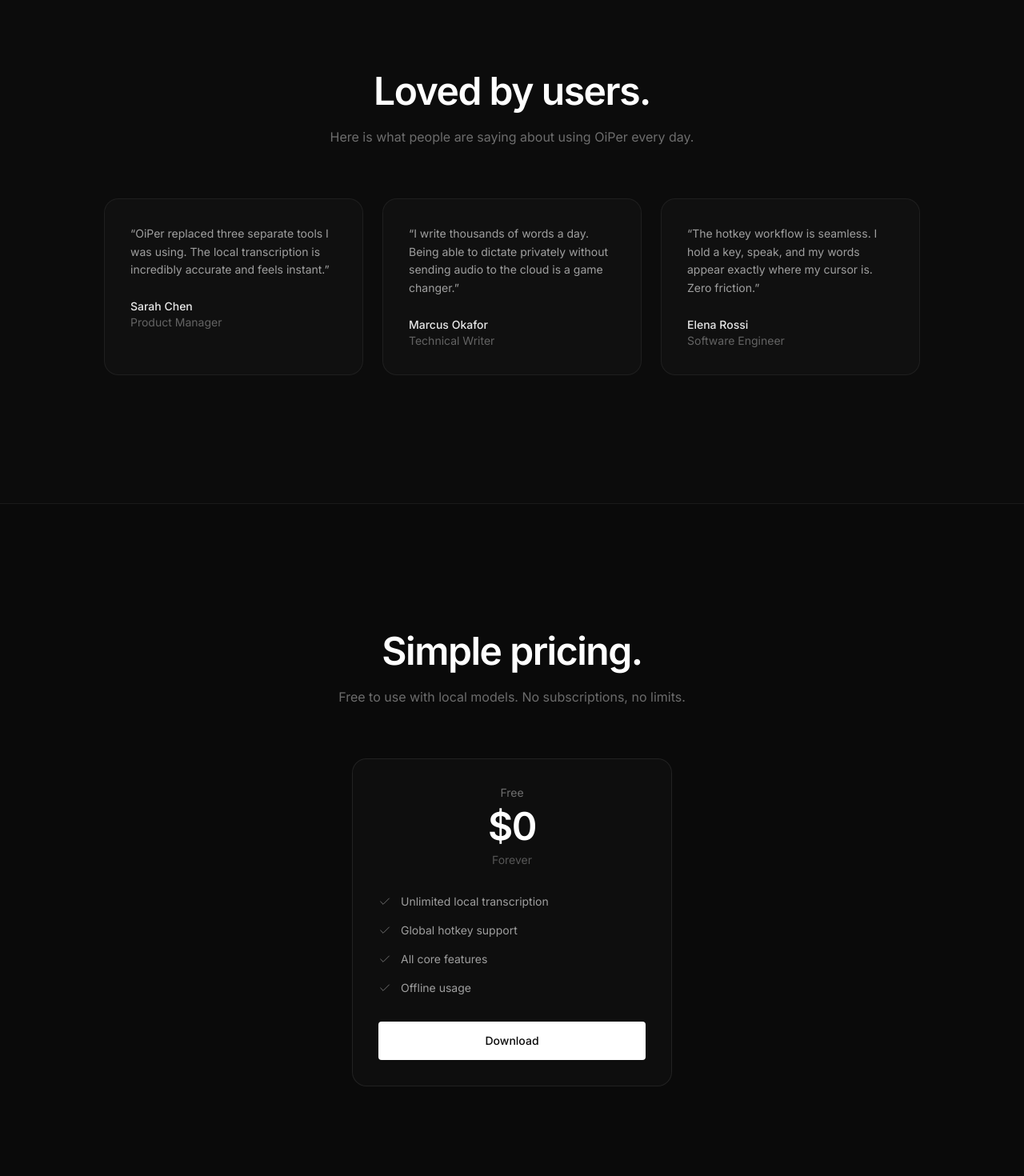
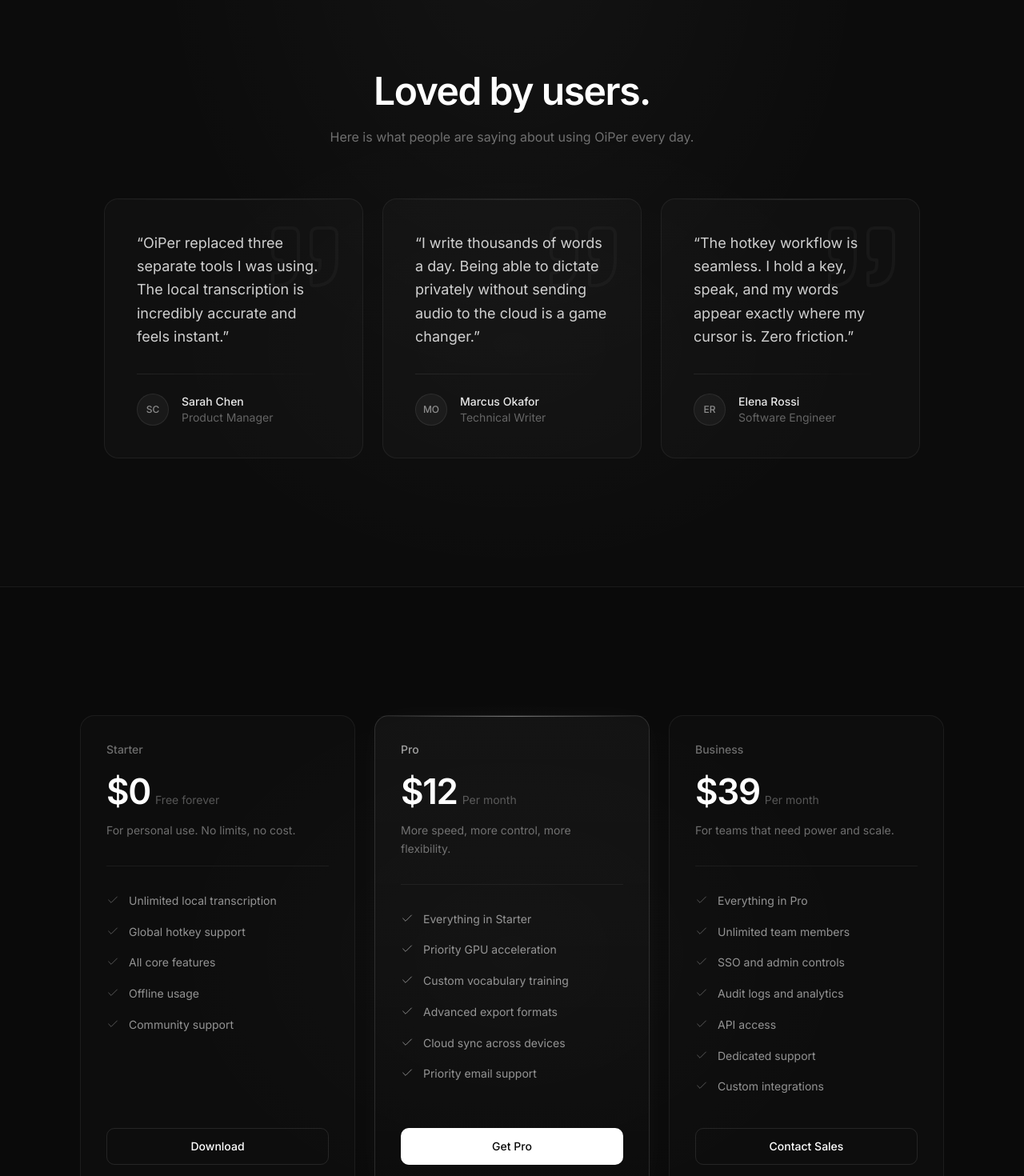
Before and after one commit to oiper/oiper-web, a Next.js app: page / in a window 1280 px wide. Shown: the part 3940-5410 px from the top of the page at 80% size. Built offline with nearby package versions, Linux system fonts and the light colour scheme.

Commit message:
refactor: enhance PricingSection layout and add new pricing plans

```diff
--- a/src/features/landing-page/components/pricing-section.tsx
+++ b/src/features/landing-page/components/pricing-section.tsx
@@ -2,11 +2,58 @@
 
 import { Check } from 'lucide-react'
 
-const freeFeatures = [
+const plans = [
+  {
+    name: 'Starter',
+    price: '$0',
+    period: 'Free forever',
+    description: 'For personal use. No limits, no cost.',
+    features: [
       'Unlimited local transcription',
       'Global hotkey support',
       'All core features',
       'Offline usage',
+      'Community support',
+    ],
+    cta: 'Download',
+    href: '/download',
+    featured: false,
+  },
+  {
+    name: 'Pro',
+    price: '$12',
+    period: 'Per month',
+    description: 'More speed, more control, more flexibility.',
+    features: [
+      'Everything in Starter',
+      'Priority GPU acceleration',
+      'Custom vocabulary training',
+      'Advanced export formats',
+      'Cloud sync across devices',
+      'Priority email support',
+    ],
+    cta: 'Get Pro',
+    href: '/checkout/pro',
+    featured: true,
+  },
+  {
+    name: 'Business',
+    price: '$39',
+    period: 'Per month',
+    description: 'For teams that need power and scale.',
+    features: [
+      'Everything in Pro',
+      'Unlimited team members',
+      'SSO and admin controls',
+      'Audit logs and analytics',
+      'API access',
+      'Dedicated support',
+      'Custom integrations',
+    ],
+    cta: 'Contact Sales',
+    href: '/contact',
+    featured: false,
+  },
 ]
 
 export function PricingSection() {
@@ -15,45 +62,74 @@
       id="pricing"
       className="relative border-b border-white/[0.06] bg-[#0a0a0a] py-32 sm:py-40"
     >
-      <div className="mx-auto max-w-[800px] px-6 sm:px-10">
-        <div className="text-center">
-          <h2 className="text-4xl font-semibold tracking-[-0.03em] text-white sm:text-5xl">
-            Simple pricing.
-          </h2>
-          <p className="mx-auto mt-5 max-w-[440px] text-base leading-relaxed text-white/40">
-            Free to use with local models. No subscriptions, no limits.
+      <div className="pointer-events-none absolute inset-0">
+        <div className="absolute top-1/2 left-1/2 h-[700px] w-[900px] -translate-x-1/2 -translate-y-1/2 bg-[radial-gradient(ellipse_at_center,rgba(255,255,255,0.018),transparent_70%)]" />
+      </div>
+
+      <div className="relative mx-auto max-w-[1160px] px-6 sm:px-10">
+        <div className="grid gap-6 lg:grid-cols-3">
+          {plans.map((plan) => (
+            <div
+              key={plan.name}
+              className={`relative flex flex-col rounded-2xl p-8 ${
+                plan.featured
+                  ? 'border border-white/[0.12] bg-gradient-to-b from-white/[0.04] to-white/[0.01] shadow-[0_0_40px_-12px_rgba(255,255,255,0.06)]'
+                  : 'border border-white/[0.06] bg-white/[0.015]'
+              }`}
+            >
+              {plan.featured && (
+                <div className="absolute inset-x-0 top-0 h-px bg-gradient-to-r from-transparent via-white/40 to-transparent" />
+              )}
+
+              <div>
+                <p
+                  className={`text-sm font-medium ${
+                    plan.featured ? 'text-white/60' : 'text-white/40'
+                  }`}
+                >
+                  {plan.name}
+                </p>
+                <div className="mt-5 flex items-baseline gap-1.5">
+                  <p className="text-[2.75rem] leading-none font-semibold tracking-[-0.03em] text-white">
+                    {plan.price}
+                  </p>
+                  <p className="text-sm text-white/30">{plan.period}</p>
+                </div>
+                <p className="mt-4 text-sm leading-relaxed text-white/40">
+                  {plan.description}
                 </p>
               </div>
 
-        <div className="mx-auto mt-16 max-w-[400px]">
-          <div className="rounded-2xl border border-white/[0.08] bg-white/[0.02] p-8">
-            <div className="text-center">
-              <p className="text-sm text-white/40">Free</p>
-              <p className="mt-2 text-5xl font-semibold tracking-[-0.03em] text-white">
-                $0
-              </p>
-              <p className="mt-2 text-sm text-white/30">Forever</p>
-            </div>
-
-            <div className="mt-8 grid gap-4">
-              {freeFeatures.map((feature) => (
-                <div key={feature} className="flex items-center gap-3">
+              <div className="mt-8 flex-1 border-t border-white/[0.06] pt-8">
+                <div className="grid gap-4">
+                  {plan.features.map((feature) => (
+                    <div key={feature} className="flex items-start gap-3">
                       <Check
-                    className="size-4 shrink-0 text-white/40"
+                        className={`mt-0.5 size-4 shrink-0 ${
+                          plan.featured ? 'text-white/50' : 'text-white/30'
+                        }`}
                         strokeWidth={1.5}
                       />
-                  <p className="text-sm text-white/60">{feature}</p>
+                      <p className="text-sm leading-relaxed text-white/55">
+                        {feature}
+                      </p>
                     </div>
                   ))}
                 </div>
+              </div>
 
               <a
-              href="/download"
-              className="mt-8 flex h-[48px] items-center justify-center rounded bg-white text-sm font-medium text-[#0a0a0a] hover:bg-white/90"
+                href={plan.href}
+                className={`mt-10 flex h-[46px] items-center justify-center rounded-lg text-sm font-medium transition-colors ${
+                  plan.featured
+                    ? 'bg-white text-[#0a0a0a] hover:bg-white/90'
+                    : 'border border-white/[0.10] text-white hover:border-white/25 hover:bg-white/[0.04]'
+                }`}
               >
-              Download
+                {plan.cta}
               </a>
             </div>
+          ))}
         </div>
       </div>
     </section>
--- a/src/features/landing-page/components/testimonials-section.tsx
+++ b/src/features/landing-page/components/testimonials-section.tsx
@@ -1,4 +1,6 @@
 'use client'
+
+import { Quote } from 'lucide-react'
 
 const testimonials = [
   {
@@ -6,18 +8,21 @@
       'OiPer replaced three separate tools I was using. The local transcription is incredibly accurate and feels instant.',
     author: 'Sarah Chen',
     role: 'Product Manager',
+    initials: 'SC',
   },
   {
     quote:
       'I write thousands of words a day. Being able to dictate privately without sending audio to the cloud is a game changer.',
     author: 'Marcus Okafor',
     role: 'Technical Writer',
+    initials: 'MO',
   },
   {
     quote:
       'The hotkey workflow is seamless. I hold a key, speak, and my words appear exactly where my cursor is. Zero friction.',
     author: 'Elena Rossi',
     role: 'Software Engineer',
+    initials: 'ER',
   },
 ]
 
@@ -27,7 +32,12 @@
       id="testimonials"
       className="relative border-b border-white/[0.06] bg-[#0c0c0c] py-32 sm:py-40"
     >
-      <div className="mx-auto max-w-[1100px] px-6 sm:px-10">
+      <div className="pointer-events-none absolute inset-0">
+        <div className="absolute inset-0 bg-[radial-gradient(ellipse_at_50%_0%,rgba(255,255,255,0.03),transparent_50%)]" />
+        <div className="absolute top-1/2 left-1/2 h-[600px] w-[900px] -translate-x-1/2 -translate-y-1/3 bg-[radial-gradient(ellipse_at_center,rgba(255,255,255,0.02),transparent_70%)]" />
+      </div>
+
+      <div className="relative mx-auto max-w-[1100px] px-6 sm:px-10">
         <div className="mx-auto max-w-[560px] text-center">
           <h2 className="text-4xl font-semibold tracking-[-0.03em] text-white sm:text-5xl">
             Loved by users.
@@ -41,16 +51,30 @@
           {testimonials.map((testimonial) => (
             <div
               key={testimonial.author}
-              className="rounded-2xl border border-white/[0.06] bg-white/[0.02] p-8"
+              className="relative overflow-hidden rounded-2xl border border-white/[0.06] bg-white/[0.02] p-8 sm:p-10"
             >
-              <p className="text-sm leading-relaxed text-white/60">
+              <div className="absolute inset-x-0 top-0 h-px bg-gradient-to-r from-transparent via-white/[0.1] to-transparent" />
+              <Quote
+                className="absolute top-6 right-6 size-24 text-white/[0.03]"
+                strokeWidth={1}
+              />
+
+              <p className="relative text-lg leading-relaxed text-white/80">
                 &ldquo;{testimonial.quote}&rdquo;
               </p>
-              <div className="mt-6">
-                <p className="text-sm font-medium text-white/90">
-                  {testimonial.author}
-                </p>
-                <p className="text-sm text-white/35">{testimonial.role}</p>
+
+              <div className="relative mt-8 h-px bg-gradient-to-r from-white/[0.08] to-transparent" />
+
+              <div className="relative mt-6 flex items-center gap-4">
+                <div className="flex h-10 w-10 shrink-0 items-center justify-center rounded-full border border-white/[0.08] bg-white/[0.04] text-xs font-medium text-white/50">
+                  {testimonial.initials}
+                </div>
+                <div>
+                  <p className="text-sm font-medium text-white/90">
+                    {testimonial.author}
+                  </p>
+                  <p className="text-sm text-white/35">{testimonial.role}</p>
+                </div>
               </div>
             </div>
           ))}
```
Lines whose indentation alone changed are shown as unchanged.
